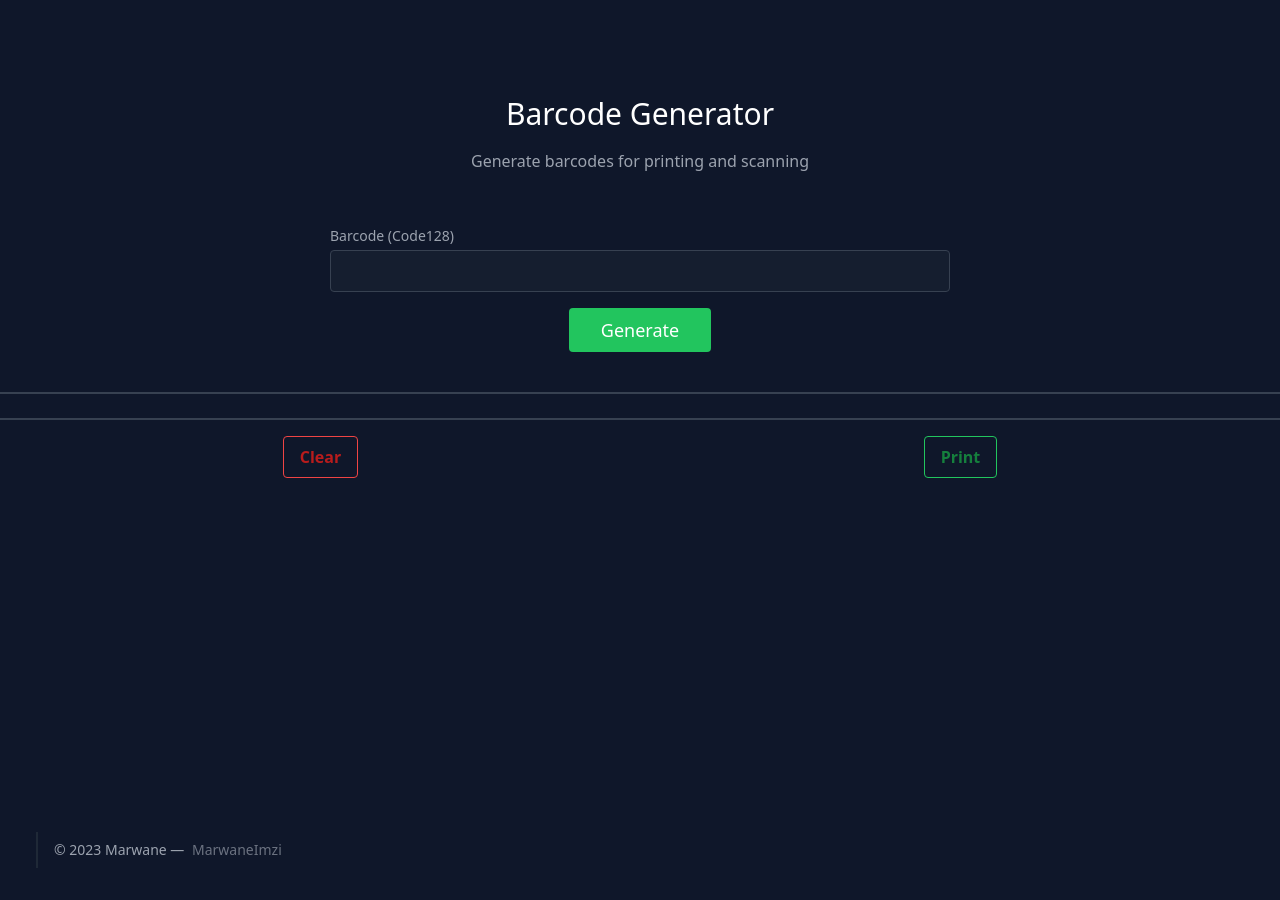
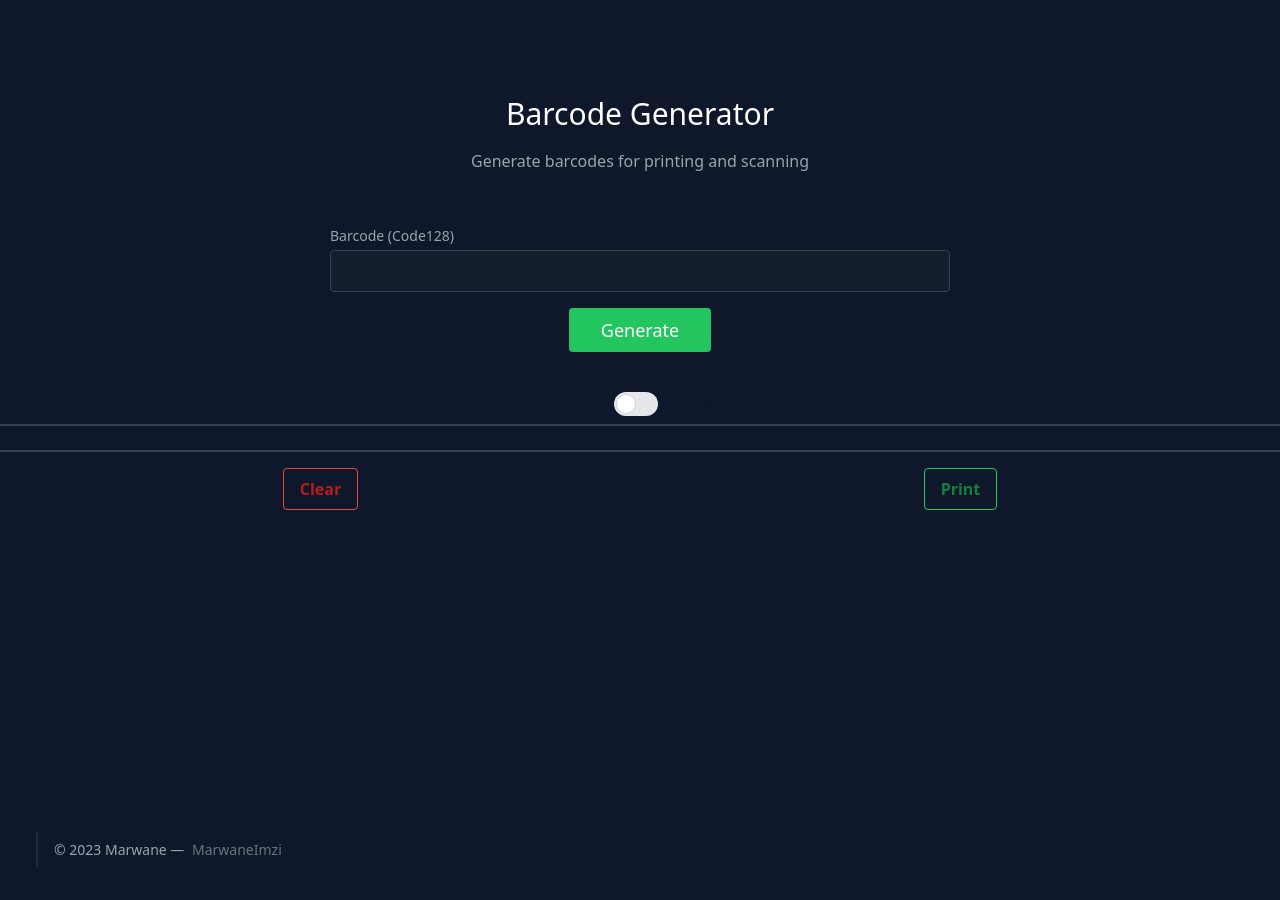
Before and after one commit to MarwaneImzi/barcode-generator-app, a Vue app: page / in a window 1280 px wide. Built offline with nearby package versions, Linux system fonts and the light colour scheme.

Commit message:
Added a list view

```diff
--- a/src/App.vue
+++ b/src/App.vue
@@ -6,10 +6,13 @@ import BarcodeConvertor from './components/JsBarcodeTool.vue'
 var barcodeProp = ref()
 var barcode = ref()
 var barecodeStorage = ref([])
+var viewToggle = ref(false)
+var listViewCSS = ref('')
 
+console.log(viewToggle.value)
 
 const SaveBarcode = () => {
-  if(barcode.value != '' || barcode.value.trim() != ''){
+  if (barcode.value != '' || barcode.value.trim() != '') {
     barcodeProp.value = barcode.value.toUpperCase().trim()
   }
 }
@@ -56,23 +59,46 @@ function wait() {
             </div>
           </div>
         </div>
+
+        <!-- Toggle list function  -->
+        <div class="container mx-auto flex justify-center mb-2 noPrint">
+          <span class="mx-3 text-sm font-medium text-gray-900 dark:text-gray-300">Printing</span>
+          <label class="relative inline-flex items-center mx-5 cursor-pointer">
+            <input type="checkbox" v-model="viewToggle" class="sr-only peer" checked>
+            <div
+              class="w-11 h-6 bg-gray-200 rounded-full peer dark:bg-gray-700 peer-focus:ring-4 peer-focus:ring-green-300 dark:peer-focus:ring-green-800 peer-checked:after:translate-x-full peer-checked:after:border-white after:content-[''] after:absolute after:top-0.5 after:left-[2px] after:bg-white after:border-gray-300 after:border after:rounded-full after:h-5 after:w-5 after:transition-all dark:border-gray-600 peer-checked:bg-green-600">
+            </div>
+          </label>
+          <span class="mx-3 text-sm font-medium text-gray-900 dark:text-gray-300">Scanning</span>
+        </div>
         <div class="noPrint border-b-2 border-gray-700 container mx-auto"></div>
-                <!-- Preview Box -->
-                <div class="container mx-auto">
-          <div class="flex flex-wrap-reverse justify-center">
+
+
+        <!-- Preview Box -->
+        <div class="container mx-auto">
+          <div class="noPrint hidden" style>{{ listViewCSS = (!viewToggle) ? 'flex flex-wrap-reverse justify-center' : 'flex flex-col justify-center' }}</div>
+          <div :class="listViewCSS">
             <BarcodeConvertor :bProp="barcodeProp" style="display:none" />
             <!-- Really not good practice but i could not figure this out -->
             {{ wait() }}
-            <BarcodesView :bStorage="barecodeStorage" />
+            <BarcodesView :bStorage="barecodeStorage" :pToggle="viewToggle" />
           </div>
         </div>
+
+
         <div class="noPrint border-b-2 border-gray-700 container mx-auto"></div>
+
+        <!-- Buttons  -->
         <div class="container mx-auto">
           <div class="flex mt-4 noPrint justify-around">
-            <a @click="DeleteBarcodes" class="bg-transparent hover:bg-red-500 text-red-700 font-semibold hover:text-white py-2 px-4 border border-red-500 hover:border-transparent rounded">Clear</a>
-            <a onclick="window.print()" class="bg-transparent hover:bg-green-500 text-green-700 font-semibold hover:text-white py-2 px-4 border border-green-500 hover:border-transparent rounded">Print</a>
+            <a @click="DeleteBarcodes"
+              class="bg-transparent hover:bg-red-500 text-red-700 font-semibold hover:text-white py-2 px-4 border border-red-500 hover:border-transparent rounded">Clear</a>
+            <a onclick="window.print()"
+              class="bg-transparent hover:bg-green-500 text-green-700 font-semibold hover:text-white py-2 px-4 border border-green-500 hover:border-transparent rounded">Print</a>
           </div>
         </div>
+
+
       </div>
     </div>
   </div>
--- a/src/components/BarcodesView.vue
+++ b/src/components/BarcodesView.vue
@@ -1,14 +1,13 @@
 <script setup>
-import { onMounted, onUpdated, ref } from 'vue';
-
-var props = defineProps(['bStorage'])
-
+var props = defineProps(['bStorage', 'pToggle'])
 </script>
 
 <template>
-
     <br>
-    <div class="m-2" v-for="item in props.bStorage">
+    <span v-if="!props.pToggle" class="m-2" v-for="item in props.bStorage">
         <img :src="item">
-    </div>
+    </span>
+    <span v-else class=" my-7 mx-auto" v-for="item in props.bStorage">
+        <img :src="item" width="400">
+    </span>
 </template>
```
